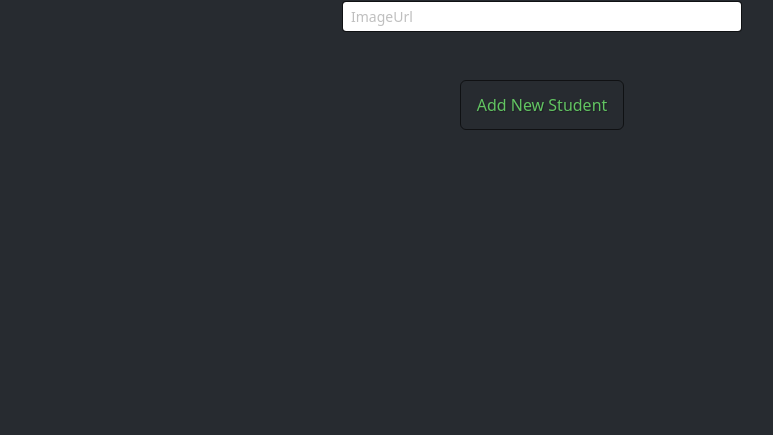
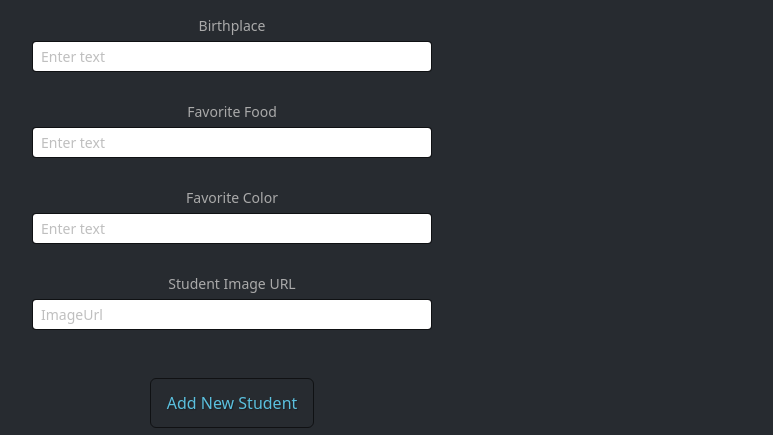
Before and after one commit to Ignacioyz/Phase2Project, a React (Create React App) app: page / in a window 1280 px wide. Shown: the part 1936-2371 px from the top of the page, without its empty margins (408-1181 px from the left). Before the commit the page ends 2166 px from the top, so only its background shows below. Built offline with nearby package versions, Linux system fonts and the light colour scheme; data requests are answered from the project's data file.

Commit message:
thursday evening commit

```diff
--- a/src/App.css
+++ b/src/App.css
@@ -75,8 +75,7 @@ html,body{
 
 .form-group{
  width:400px;
- margin-left: 750px;
- margin-bottom: 100px;
+ margin: auto;
 }
 
 p{
--- a/src/CohortComponent.js
+++ b/src/CohortComponent.js
@@ -6,6 +6,27 @@ import StudentProfile from "./StudentProfile"
 
 const CohortComponent = ({ cohort, handleClick, memberProfile, }) => {
 
+    function postNewMember(e){
+    fetch('http://localhost:4000/students', {
+        method: 'POST',
+        headers: {
+            'Accept':'application/json',
+
+            'Content-Type':'application/json'
+        },
+
+        body: JSON.stringify(
+            ({
+                'Image': e.target.Image.value,
+                'Name': e.target.Name,
+                'City': e.target.City.value,
+                'FavoriteFood': e.target.FavoriteFood.value,
+                'FavoriteColor': e.target.FavoriteColor.value,
+            })
+
+        )
+    })
+}
 
     return (
         <div>
@@ -34,9 +55,11 @@ const CohortComponent = ({ cohort, handleClick, memberProfile, }) => {
 
 
             })}
+
             <div class="form-group">
 
-            <label class="col-form-label col-form-label-sm mt-4" for="inputSmall">Name</label>
+             <form onSubmit={postNewMember}>
+             <label class="col-form-label col-form-label-sm mt-4" for="inputSmall">Name</label>
             <input class="form-control form-control-sm" type="text" name= "Name" placeholder="Enter text" id="Name-form"/>
 
 
@@ -62,7 +85,8 @@ const CohortComponent = ({ cohort, handleClick, memberProfile, }) => {
             <br></br>
             <br></br>
 
-            <button type="button" class="btn btn-outline-success">Add New Student</button>
+            <button type="submit" class="btn btn-outline-info">Add New Student</button>
+        </form>
             </div>
         </div>
 
--- a/src/cohort.json
+++ b/src/cohort.json
@@ -159,6 +159,9 @@
       "FavoriteFood": "Tacos",
       "FavoriteColor": "Black",
       "Image": "../cohort_pictures/Winnie.jpg"
+    },
+    {
+      "id": 21
     }
   ]
 }
```
Lines whose indentation alone changed are shown as unchanged.
